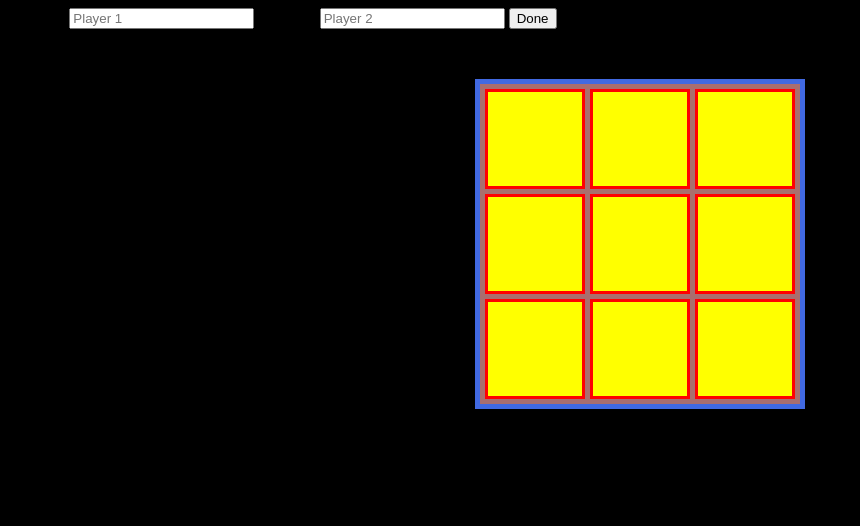
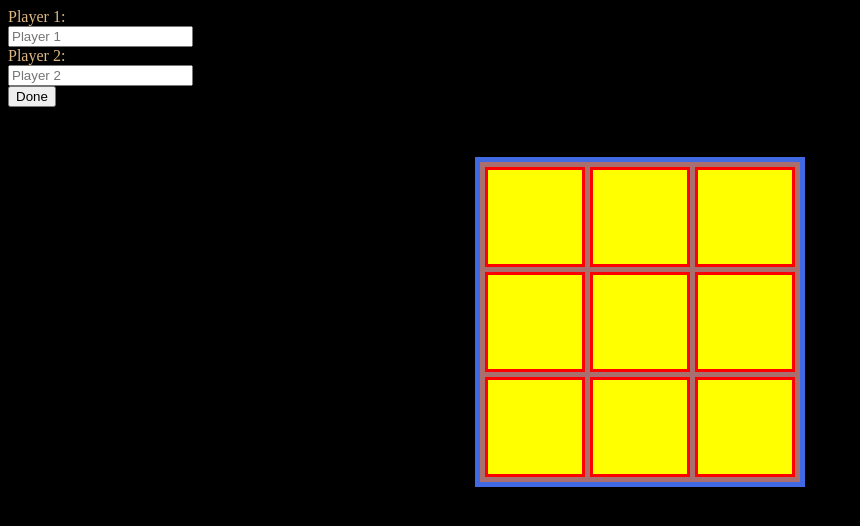
Before and after one commit to AMfaraz/Tic-Tac-Toe, a plain HTML site: page index.html in a window 1280 px wide. Shown: the whole page, without its empty margins (0-860 px from the left). Drawn offline with Linux system fonts and the light colour scheme.

Commit message:
Update style.css

```diff
--- a/style.css
+++ b/style.css
@@ -1,5 +1,6 @@
 body{
   background-color: black;
+  color:burlywood;
 }
 #square{
   height: 320px;
@@ -10,6 +11,7 @@ body{
   border: 5px solid royalblue;
 
 }
+
 .r1{
   background-color: yellow;
   height: 100px;
@@ -20,6 +22,7 @@ body{
   float: left;
   font-size: 50px;
 }
+
 .r2{
   background-color: yellow;
   height: 100px;
@@ -30,6 +33,7 @@ body{
   float: left;
   font-size: 50px;
 }
+
 .r3{
   background-color: yellow;
   height: 100px;
@@ -40,3 +44,7 @@ body{
   float: left;
   font-size: 50px;
 }
+
+#but{
+    display: block;
+  }
```
